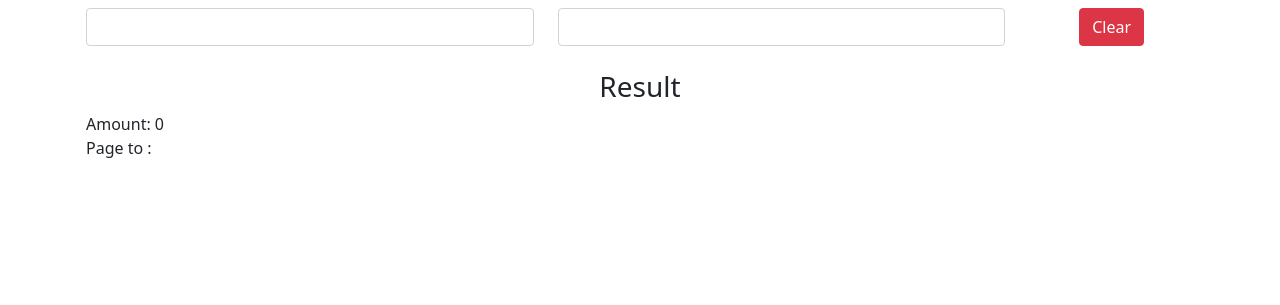
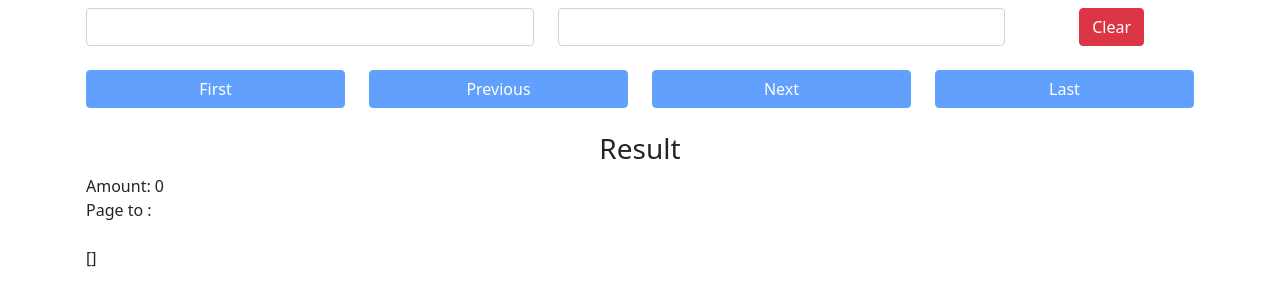
Before and after one commit to AlfazaSatria/search-text-onvideo-vuejs, a plain HTML site: page index.html in a window 1280 px wide. Shown: the part 217-522 px from the top of the page. Drawn offline with nearby package versions, Linux system fonts and the light colour scheme.

Commit message:
Add pagination

```diff
--- a/index.html
+++ b/index.html
@@ -28,16 +28,34 @@
                     <button class="clear btn button btn-danger" @click="clear">Clear</button>
                 </div>
             </div>
+            <br>
+            <div class="row">
+                <div class="col-md-3">
+                    <button class="btn btn-primary btn-block" @click="navigation('first')" :disabled="!pagination['first']">First</button>
+                </div>
+                <div class="col-md-3">
+                    <button class="btn btn-primary btn-block" @click="navigation('prev')" :disabled="!pagination['prev']">Previous</button>
+                </div>
+                <div class="col-md-3">
+                    <button class="btn btn-primary btn-block" @click="navigation('next')" :disabled="!pagination['next']">Next</button>
+                </div>
+                <div class="col-md-3">
+                    <button class="btn btn-primary btn-block" @click="navigation('last')" :disabled="!pagination['last']">Last</button>
+                </div>
+            </div>
         </div>
         <h3 class="text-center mt-4">Result</h3>
-        <div>Amount: {{pagination.total}}</div>
-        <div>Page to :{{pagination.page}}</div>
+        <div>Amount: {{ pagination.total }}</div>
+        <div>Page to :{{ pagination.page }}</div>
         <ul>
             <li v-for="(list, i) in result" :key="i">
                 <span v-html="list.text"></span>
                 <a :href="`${url}&t=${list.start}s`" target="_blank">Youtube</a>
             </li>
         </ul>
+        <div class="mt-4">
+            <p>{{tobeString(result)}}</p>
+        </div>
     </div>
 </div>
 </body>
```
